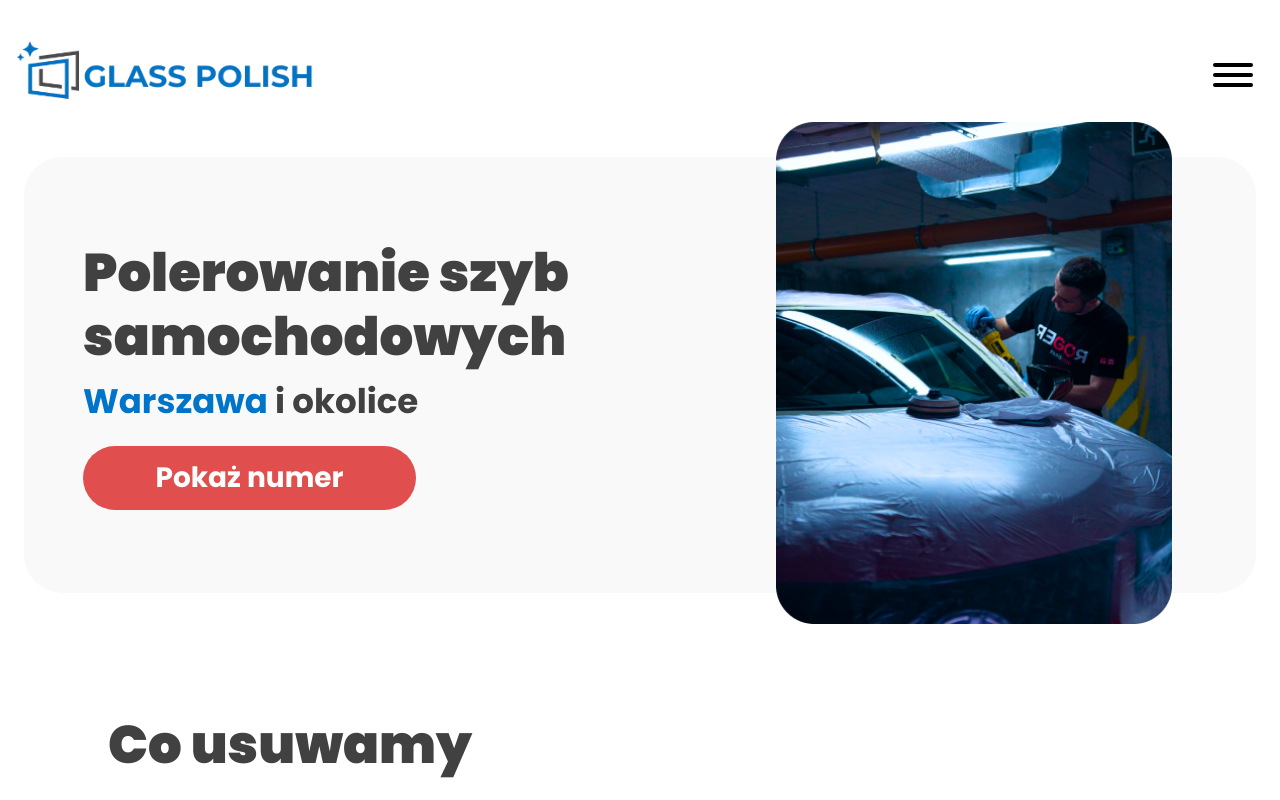
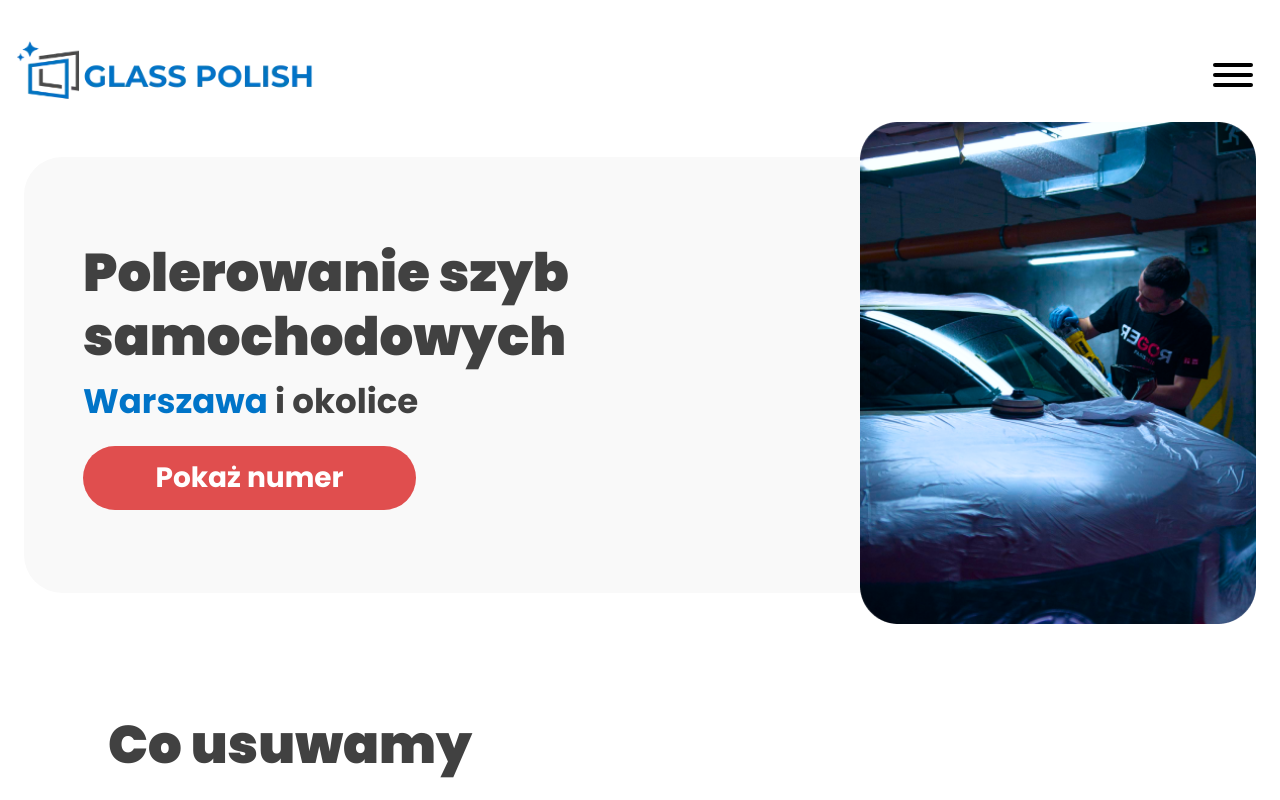
Before and after one commit to jaroslaw-filipiak/glass-polish, a Nuxt app: page /szyby-samochodowe-warszawa in a window 1280 px wide. Shown: the top 800 px of the page. Built offline with nearby package versions, Linux system fonts and the light colour scheme.

Commit message:
add slot to hero section

```diff
--- a/components/Hero.vue
+++ b/components/Hero.vue
@@ -22,19 +22,7 @@
         </button>
       </div>
 
-      <div
-        :class="`hero--img lg:w-5/12 max-lg:overflow-hidden max-lg:bg-[url('${imgMobile}')]`"
-      >
-        <img
-          class="hidden xl:min-w-[396px] lg:absolute lg:block lg:right-0 lg:-top-[6%] xl:-top-[8%]"
-          :src="imgDesktop"
-          alt=""
-        />
-        <img
-          class="w-full lg:hidden"
-          src="@/assets/img/hero--mobile--overflow.png"
-        />
-      </div>
+      <slot />
     </div>
   </div>
 </template>
--- a/pages/szyby-samochodowe-warszawa.vue
+++ b/pages/szyby-samochodowe-warszawa.vue
@@ -2,9 +2,6 @@
   const route = useRoute();
 
   const features = ['rysy', 'odpryski', 'zmatowienia', 'ślady wycieraczek'];
-
-  import imgDesktopPath from '@/assets/img/hero--desktop.png';
-  import imgMobilePath from '@/assets/img/hero--mobile.png';
 </script>
 
 <template>
@@ -15,7 +12,21 @@
       city="Warszawa"
       imgMobile="@/assets/img/hero--mobile.png"
       :imgDesktop="imgDesktopPath"
-    />
+    >
+      <div
+        :class="`hero--img lg:w-5/12 max-lg:overflow-hidden max-lg:bg-[url('@/assets/img/hero--mobile.png')]`"
+      >
+        <img
+          class="hidden xl:min-w-[396px] lg:absolute lg:block lg:right-0 lg:-top-[6%] xl:-top-[8%]"
+          src="@/assets/img/hero--desktop.png"
+          alt=""
+        />
+        <img
+          class="w-full lg:hidden"
+          src="@/assets/img/hero--mobile--overflow.png"
+        />
+      </div>
+    </Hero>
     <Features :list="features" />
     <Pricing />
     <Portfolio />
```
